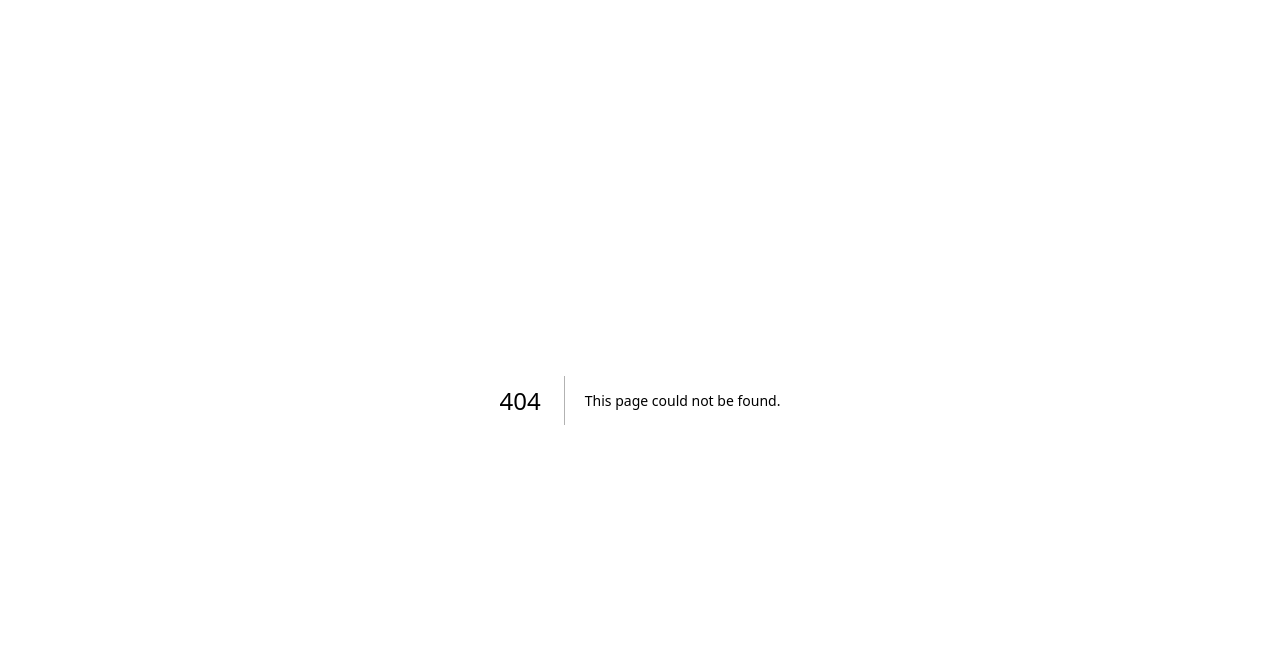
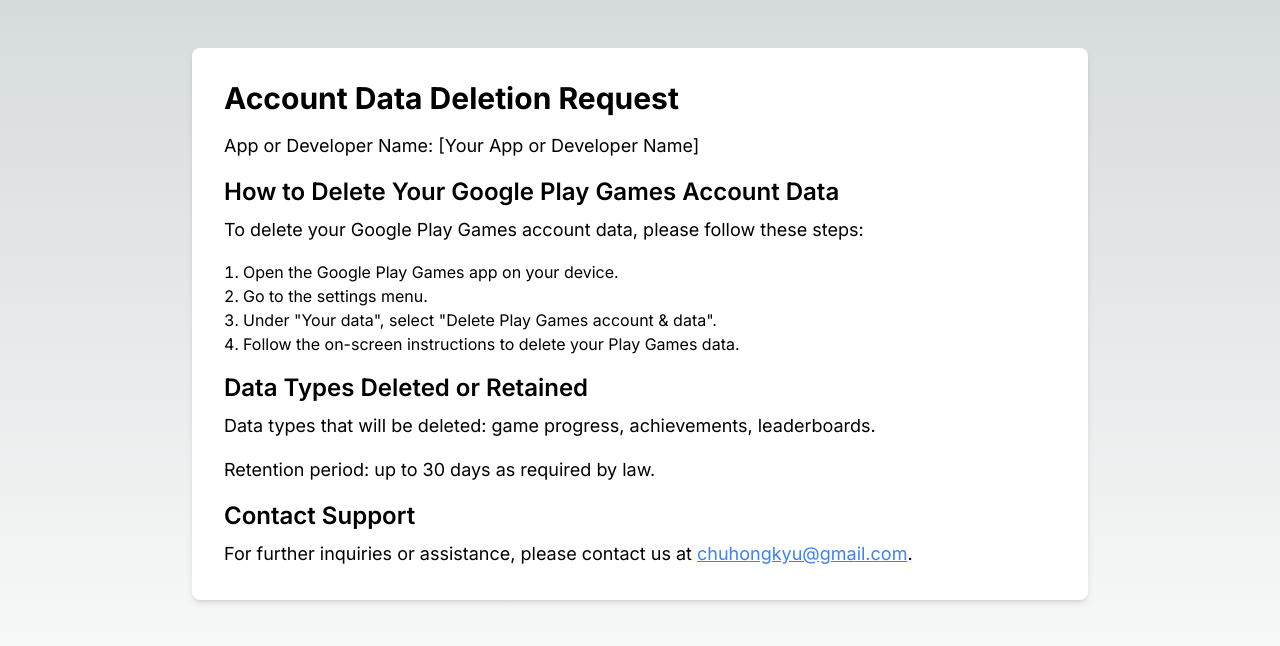
Before and after one commit to chuhongkyu/StickerSlimeWeb, a Next.js app: page /userDelete in a window 1280 px wide. Before the commit this address had no page. Shown: the top 646 px of the page. Built offline with nearby package versions, Linux system fonts and the light colour scheme.

Commit message:
Add userDelete

```diff
--- a/src/app/globals.css
+++ b/src/app/globals.css
@@ -17,6 +17,7 @@
 }
 
 body {
+  height: 100dvh;
   color: rgb(var(--foreground-rgb));
   background: linear-gradient(
       to bottom,
--- a/src/app/privacy/page.tsx
+++ b/src/app/privacy/page.tsx
@@ -1,6 +1,6 @@
 export default function Page() {
     return (
-        <section className="pt-12">
+        <section className="pt-12 h-full">
             <div className="max-w-4xl mx-auto bg-white p-8 rounded-lg shadow-md text-black">
                 <h1 className="text-2xl font-bold mb-6">Privacy Policy</h1>
 
--- /dev/null
+++ b/src/app/userDelete/page.tsx
@@ -0,0 +1,26 @@
+export default function Page() {
+    return (
+        <section className="pt-12 h-full">
+            <div className="max-w-4xl mx-auto bg-white p-8 rounded-lg shadow-md text-black">
+                <h1 className="text-3xl font-bold mb-4">Account Data Deletion Request</h1>
+                <p className="text-lg mb-4">App or Developer Name: [Your App or Developer Name]</p>
+
+                <h2 className="text-2xl font-semibold mb-2">How to Delete Your Google Play Games Account Data</h2>
+                <p className="text-lg mb-4">To delete your Google Play Games account data, please follow these steps:</p>
+                <ol className="list-decimal list-inside mb-4">
+                    <li>Open the Google Play Games app on your device.</li>
+                    <li>Go to the settings menu.</li>
+                    <li>Under "Your data", select "Delete Play Games account & data".</li>
+                    <li>Follow the on-screen instructions to delete your Play Games data.</li>
+                </ol>
+
+                <h2 className="text-2xl font-semibold mb-2">Data Types Deleted or Retained</h2>
+                <p className="text-lg mb-4">Data types that will be deleted: game progress, achievements, leaderboards.</p>
+                <p className="text-lg mb-4">Retention period: up to 30 days as required by law.</p>
+
+                <h2 className="text-2xl font-semibold mb-2">Contact Support</h2>
+                <p className="text-lg">For further inquiries or assistance, please contact us at <a href="mailto:chuhongkyu@gmail.com" className="text-blue-500 underline">chuhongkyu@gmail.com</a>.</p>
+            </div>
+        </section>
+    )
+}
```
